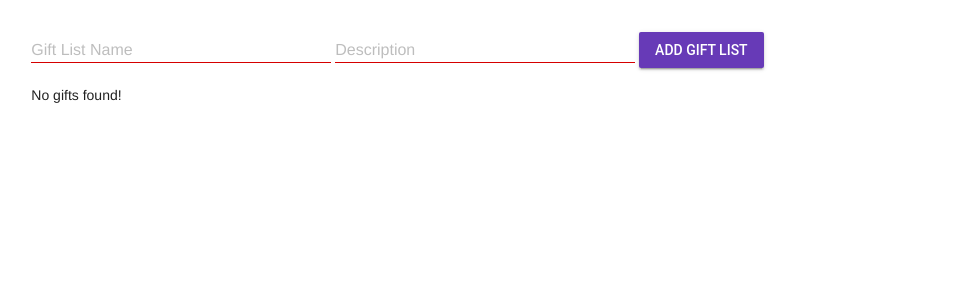
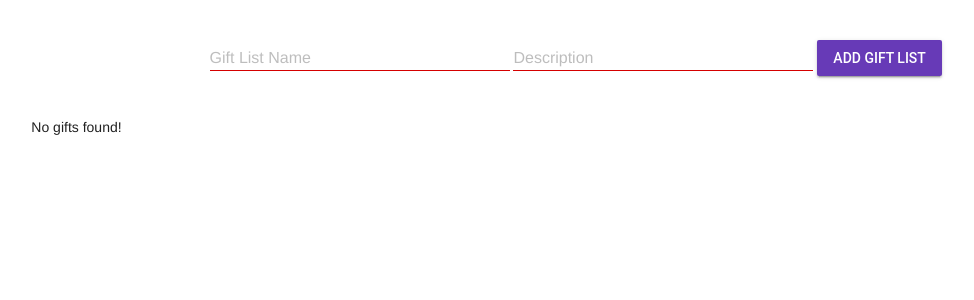
Before and after one commit to erictempleton1/gifttrack, a Django app: page /user/ in a window 1280 px wide. Shown: the part 64-364 px from the top of the page, without its empty margins (90-1064 px from the left). Run offline with Django 3.2, Linux system fonts and the light colour scheme; the visitor is signed in with stand-in values (Sample User, id 1); data that the repository does not hold is empty.

Commit message:
re-aligning forms

```diff
--- a/gifttrack/templates/gifttrack/base.html
+++ b/gifttrack/templates/gifttrack/base.html
@@ -46,7 +46,9 @@
             <div class="page-content">
                 <div class="mdl-grid">
                     <div class="mdl-cell mdl-cell--1-col"></div>
-                    <div class="mdl-cell mdl-cell--10-col">{% block body %}{% endblock body %}</div>
+                    <div class="mdl-cell mdl-cell--10-col">
+                        {% block body %}{% endblock body %}
+                    </div>
                     <div class="mdl-cell mdl-cell--1-col"></div>
                 </div>
             </div>
--- a/gifttrack/templates/gifttrack/user_page.html
+++ b/gifttrack/templates/gifttrack/user_page.html
@@ -10,21 +10,26 @@
     {% endfor %}
 </ul>
 {% endif %}
-
+<div class="mdl-grid">
+    <div class="mdl-cell mdl-cell--1-col"></div>
+    <div class="mdl-cell mdl-cell--1-col"></div>
     <form action="/user/" method="post">
         {% csrf_token %}
         <div class="mdl-textfield mdl-js-textfield">
+            <label class="mdl-textfield__label" for="name">Gift List Name</label>
             {{ form.name }}
-        <label class="mdl-textfield__label" for="name">Gift List Name</label>
         </div>
         <div class="mdl-textfield mdl-js-textfield">
+            <label class="mdl-textfield__label" for="name">Description</label>
             {{ form.description }}
-        <label class="mdl-textfield__label" for="name">Description</label>
         </div>
         <button type="submit" class="mdl-button mdl-js-button mdl-button--raised mdl-button--colored">
             Add Gift List
         </button>
     </form>
+    <div class="mdl-cell mdl-cell--1-col"></div>
+    <div class="mdl-cell mdl-cell--1-col"></div>
+</div>
 
 {% if user_gift_lists %}
 <ul class="demo-list-item mdl-list">
```
Lines whose indentation alone changed are shown as unchanged.
